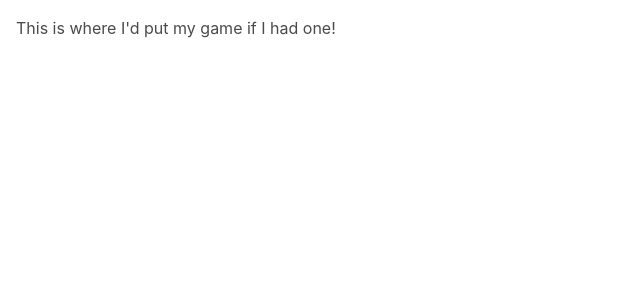
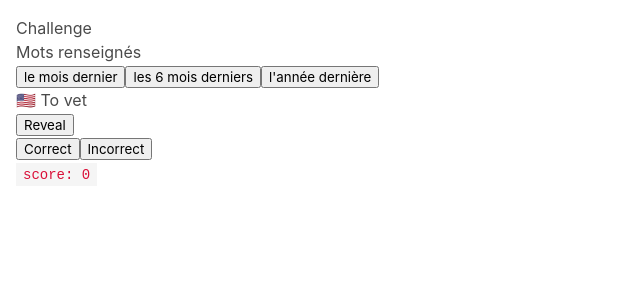
Before and after one commit to moreirathomas/react-dico, a React (Create React App) app in the folder spa/: page /game in a window 1280 px wide. Shown: the top 300 px of the page, without its empty margins (0-640 px from the left). Built offline with nearby package versions, Linux system fonts and the light colour scheme.

Commit message:
Implement game

```diff
--- /dev/null
+++ b/spa/src/GameContext.tsx
@@ -0,0 +1,72 @@
+import React, { useReducer, createContext, useEffect } from "react";
+import { move } from "ramda";
+import { Game, randomizeLang } from "./models/game";
+import type { Word } from "./models/word";
+
+function initFromWordsContext(words: Word[]): Game {
+  return {
+    score: 0,
+    wordList: words,
+    word: words[0],
+    lang: randomizeLang(),
+  };
+}
+
+type GameAction = { status: "success" | "failure" };
+
+type TimeframeMutation = { words: Word[] };
+
+const isTimeFrameMutation = (
+  action: GameAction | TimeframeMutation
+): action is TimeframeMutation => "words" in action;
+
+// GameContext relies on WordsContext to get its default value for state.
+// Here we simply type cast. The default sate is set in GameProvider.
+// The only way to mutate the context from useContext(GameContext) is
+// by calling a mutation of type GameAction.
+export const GameContext = createContext({
+  state: {} as Game,
+  mutation: (() => {}) as React.Dispatch<GameAction>,
+});
+
+// reducer is capable of handling two action type to mutates the context.
+// TimeframeMutation can only be called from inside GameProvider.
+function reducer(state: Game, action: GameAction | TimeframeMutation): Game {
+  if (isTimeFrameMutation(action)) {
+    return { ...state, wordList: action.words, word: action.words[0] };
+  }
+
+  const next = move(0, state.wordList.length - 1, state.wordList);
+  return {
+    score: action.status === "success" ? state.score + 1 : state.score,
+    wordList: next,
+    word: next[0],
+    lang: randomizeLang(),
+  };
+}
+
+interface Props {
+  words: Word[];
+}
+
+// GameProvider sets the initial state with the prop words.
+// It dynamically filters the words when the prop changes by manually
+// calling a mutation of type TimeframeMutation on the state.
+//
+// FIXME currently TimeframeMutation induces a full and immediate
+// reset of the words array.
+export const GameProvider: React.FunctionComponent<Props> = ({ words, children }) => {
+  const initialState = initFromWordsContext(words);
+
+  const [game, mutation] = useReducer(reducer, initialState);
+
+  useEffect(() => {
+    mutation({ words });
+  }, [words]);
+
+  return (
+    <GameContext.Provider value={{ state: game, mutation }}>
+      {children}
+    </GameContext.Provider>
+  );
+};
--- /dev/null
+++ b/spa/src/components/GameItemHiddeable.tsx
@@ -0,0 +1,23 @@
+import React, { useState } from "react";
+import { Button } from ".";
+
+interface Props {
+  emoji: string;
+  text: string;
+}
+
+export const GameItemHiddeable: React.FunctionComponent<Props> = ({ emoji, text }) => {
+  const [isHidden, setIsHidden] = useState(true);
+
+  return (
+    <div>
+      {isHidden ? (
+        <Button action={() => setIsHidden(false)}>Reveal</Button>
+      ) : (
+        <p>
+          {emoji} {text}
+        </p>
+      )}
+    </div>
+  );
+};
--- /dev/null
+++ b/spa/src/components/GameLogic.tsx
@@ -0,0 +1,31 @@
+import React, { useContext } from "react";
+import { GameContext } from "../GameContext";
+import { Button, GameItemHiddeable } from ".";
+import { emojiFromLang } from "../models/lang";
+
+export const GameLogic: React.FunctionComponent = () => {
+  const { state: game, mutation } = useContext(GameContext);
+
+  const handleSuccess = () => mutation({ status: "success" });
+  const handleFailure = () => mutation({ status: "failure" });
+
+  return (
+    <div>
+      <p>
+        {emojiFromLang(game.lang.shown)} {game.word[game.lang.shown]}
+      </p>
+      <GameItemHiddeable
+        emoji={emojiFromLang(game.lang.hidden)}
+        text={game.word[game.lang.hidden]}
+        // Forcefully reset isHidden state on word change
+        key={game.word.id}
+      />
+
+      <Button action={handleSuccess}>Correct</Button>
+      <Button action={handleFailure}>Incorrect</Button>
+
+      <br />
+      <code>score: {game.score}</code>
+    </div>
+  );
+};
--- a/spa/src/components/index.ts
+++ b/spa/src/components/index.ts
@@ -1,10 +1,13 @@
 export { Button } from "./Button";
+export { Header } from "./Header";
 export { TextInput } from "./TextInput";
 export { TimeframeSelect } from "./TimeframeSelect";
 export { TimeframeRenderer } from "./TimeframeRenderer";
-export { Header } from "./Header";
 
 export { WordItem } from "./WordItem";
 export { WordList } from "./WordList";
 export { WordAddition } from "./WordAddition";
 export { WordEdition } from "./WordEdition";
+
+export { GameLogic } from "./GameLogic";
+export { GameItemHiddeable } from "./GameItemHiddeable";
--- /dev/null
+++ b/spa/src/models/game.ts
@@ -0,0 +1,19 @@
+import { Word } from "./word";
+import { Lang } from "./lang";
+
+type LangRandomArrangement =
+  | { hidden: Lang.En; shown: Lang.Fr }
+  | { hidden: Lang.Fr; shown: Lang.En };
+
+export interface Game {
+  score: number;
+  wordList: Word[];
+  word: Word;
+  lang: LangRandomArrangement;
+}
+
+export const randomizeLang = (): LangRandomArrangement => {
+  return Math.random() < 0.5
+    ? { hidden: Lang.En, shown: Lang.Fr }
+    : { hidden: Lang.Fr, shown: Lang.En };
+};
--- /dev/null
+++ b/spa/src/models/lang.ts
@@ -0,0 +1,6 @@
+export enum Lang {
+  En = "en",
+  Fr = "fr",
+}
+
+export const emojiFromLang = (lang: Lang): string => (lang === Lang.En ? "🇺🇸" : "🇫🇷");
--- a/spa/src/view/Game.tsx
+++ b/spa/src/view/Game.tsx
@@ -1,5 +1,21 @@
-import React from "react";
+import React, { useContext } from "react";
+import { WordsContext } from "../Context";
+import { GameLogic, Header, TimeframeRenderer } from "../components";
+import { GameProvider } from "../GameContext";
 
 export const Game: React.FunctionComponent = () => {
-  return <h1>This is where I'd put my game if I had one!</h1>;
+  const { state } = useContext(WordsContext);
+
+  return (
+    <div>
+      <Header>Challenge</Header>
+      <TimeframeRenderer words={state}>
+        {(words) => (
+          <GameProvider words={words}>
+            <GameLogic />
+          </GameProvider>
+        )}
+      </TimeframeRenderer>
+    </div>
+  );
 };
```
